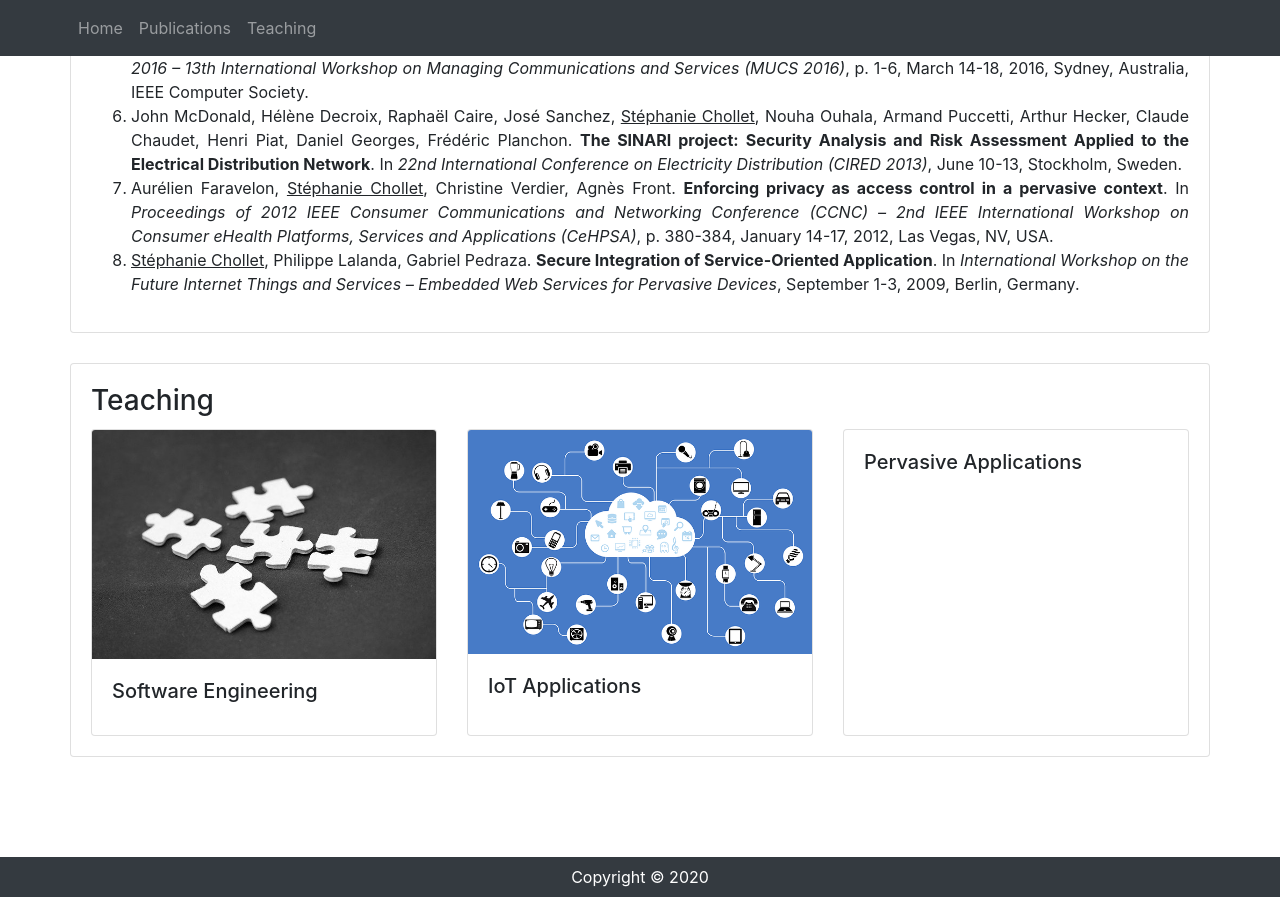
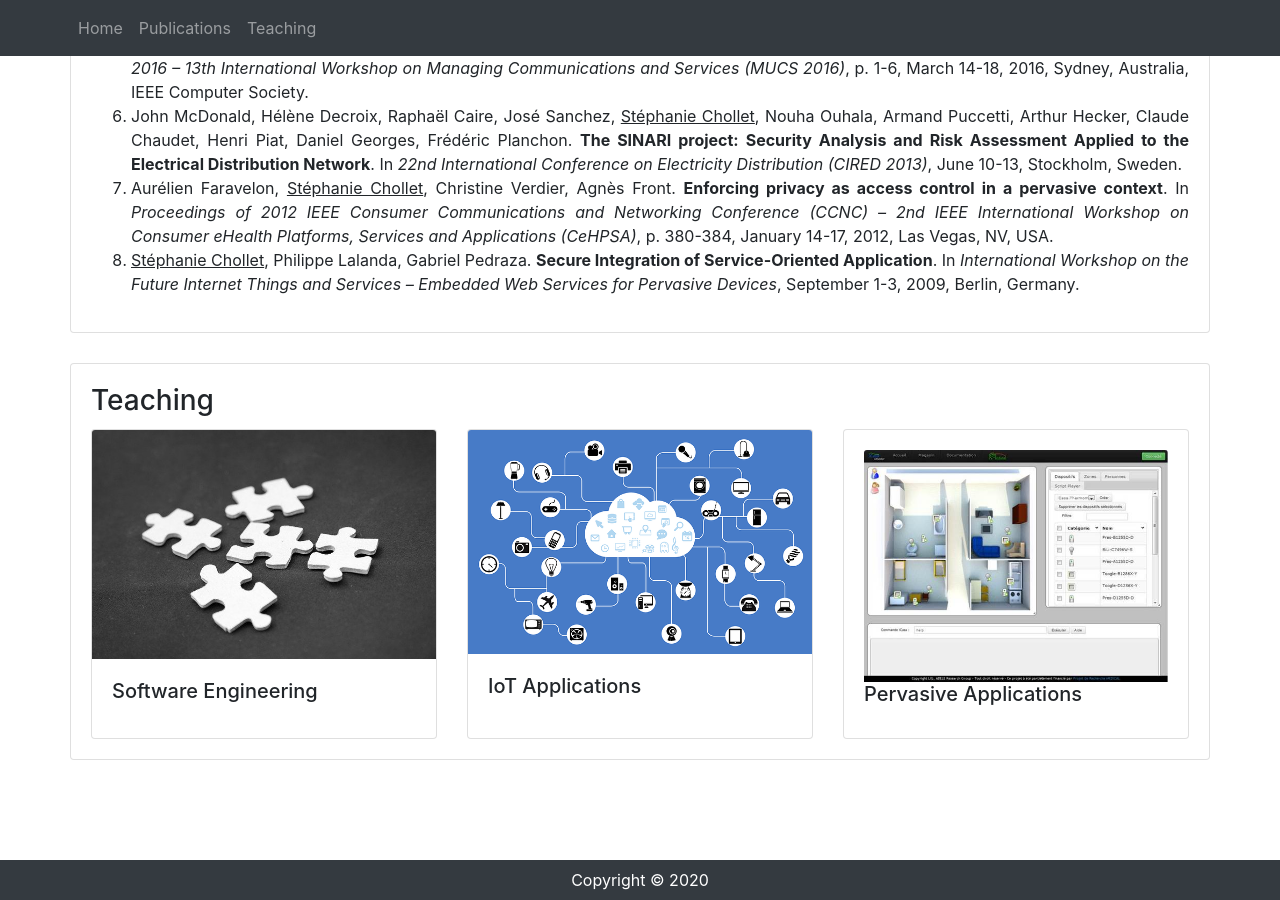
Before and after one commit to schollet/homepage, a Jekyll site: the page built from index.html, in a window 1280 px wide and 900 px high, scrolled down 3828 px. Built offline with Jekyll 4.4.1, drawn with Linux system fonts in a browser that asks for light colours.

Commit message:
Update index.html

```diff
--- a/index.html
+++ b/index.html
@@ -207,6 +207,7 @@ layout: default
 		</div>
 		<div class="card">
 			<div class="card-body">
+				<img src="assets/icasa.jpg" class="card-img-top">
 				<h5 class="card-title">Pervasive Applications</h5>
 			</div>
 		</div>
```
